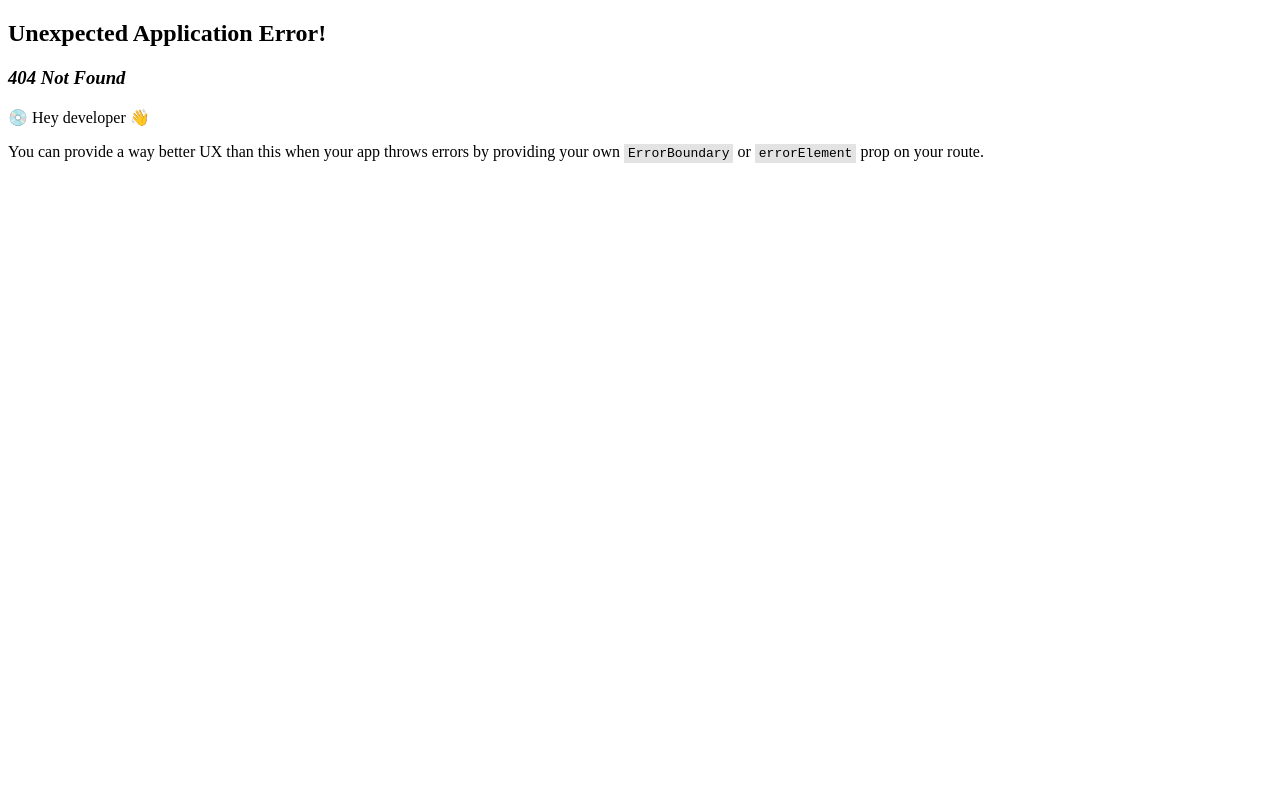
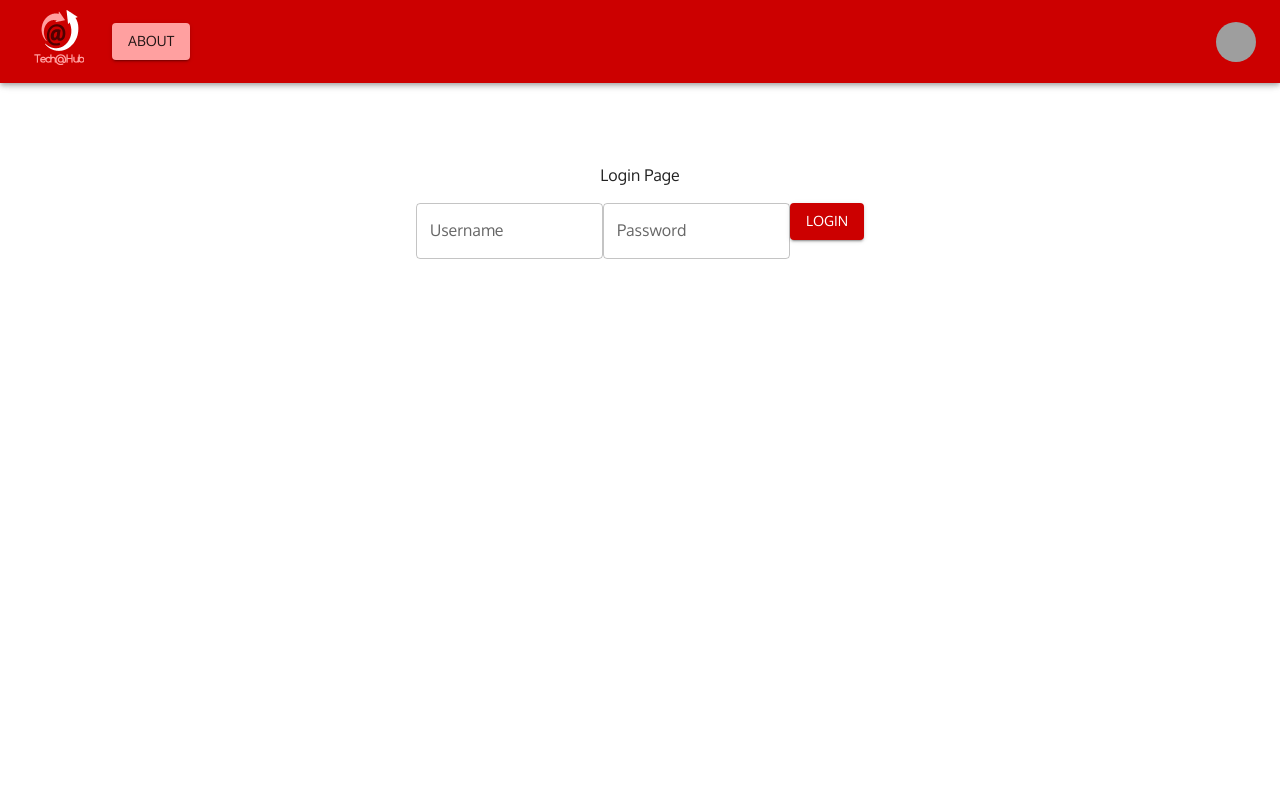
Before and after one commit to Tech-Nc-State/tech-at-hub, a React (Vite) app in the folder frontend/: page /login in a window 1280 px wide. Before the commit this address had no page. Shown: the top 800 px of the page. Built offline with nearby package versions, Linux system fonts and the light colour scheme; grey boxes are pictures that could not be loaded.

Commit message:
Working on setting up a login and signup page, mainly focusing on behavior

```diff
--- a/frontend/src/App.tsx
+++ b/frontend/src/App.tsx
@@ -5,6 +5,7 @@ import { createTheme, ThemeProvider } from "@mui/material/styles";
 
 import NavBar from "./components/navbar";
 import Footer from "./components/footer";
+import { GlobalServices } from "./services/GlobalServices";
 
 const theme = createTheme({
   palette: {
@@ -25,6 +26,7 @@ const theme = createTheme({
 
 function App() {
   return (
+      <GlobalServices>
         <Box>
           <ThemeProvider theme={theme}>
             <CssBaseline />
@@ -37,10 +39,8 @@ function App() {
                 p: 3,
               }}
             >
-          <Paper
-            elevation={10}
+              <Box
                 sx={{
-              borderRadius: 10,
                   width: "70%",
                   height: "100%",
                   minWidth: 700,
@@ -52,11 +52,12 @@ function App() {
                 }}
               >
                 <Outlet />
-          </Paper>
+              </Box>
             </Box>
             <Footer />
           </ThemeProvider>
         </Box>
+      </GlobalServices>
   );
 }
 
--- /dev/null
+++ b/frontend/src/services/GlobalServices.tsx
@@ -0,0 +1,13 @@
+import {UserService} from "./UserService";
+
+/**
+ * Services used application wide
+ * @param children children of this component
+ */
+export function GlobalServices({children}: any) {
+    return (
+        <UserService>
+            {children}
+        </UserService>
+    );
+}
--- /dev/null
+++ b/frontend/src/views/HomePage.tsx
@@ -0,0 +1,25 @@
+import { Box, Button } from "@mui/material";
+import { Link } from "react-router-dom";
+import { useUserService } from "../services/UserService";
+
+function HomePage() {
+
+    const userService = useUserService();
+
+    return (
+        <Box>
+            <p>Home Page</p>
+            <p>
+                {userService.getUser() != null ? userService.getUser.name + "is logged in." : "Not logged in"}
+            </p>
+            <Button variant="contained" href="/login">
+                Login
+            </Button>
+            <Button variant="contained" href="/signup">
+                Signup
+            </Button>
+        </Box>
+    );
+}
+
+export default HomePage;
--- /dev/null
+++ b/frontend/src/views/LoginPage.tsx
@@ -0,0 +1,77 @@
+import { Box, Button, TextField } from "@mui/material";
+import { redirect } from "react-router-dom";
+import axios from "axios";
+import { useUserService } from "../services/UserService";
+import { setToken, getAuthHeader } from "../api/TokenAPI";
+import {useEffect, useState } from "react";
+
+function LoginPage() {
+    const userService = useUserService();
+    const [loginInfo, setLoginInfo] = useState({username: '', password: ''});
+
+    useEffect(() => {
+        if (userService.hasUser()) {
+            redirect("/");
+        }
+    }, []);
+
+    function login(username: string, password: string) {
+        axios
+            .post("http://localhost:5000/auth/login", {
+                username: username,
+                password: password
+            }).then((res) => {
+                setToken({
+                    token: res.data.token,
+                    expiration: res.data.expiration
+                });
+                axios.get("http://localhost:5000/user/me", {
+                    headers: getAuthHeader()
+                }).then((res) => {
+                    userService.setCurrentUser(res.data);
+                }).catch((error) => {
+                    console.log(error)
+                })
+            }).catch((error) => {
+                console.log(error);
+                alert(error);
+        });
+    }
+
+    return (
+        <Box>
+            <p>Login Page</p>
+            <TextField
+                id="standard-basic"
+                label="Username"
+                value={loginInfo.username}
+                onChange={(event) => {
+                    setLoginInfo({
+                        ...loginInfo,
+                        username: event.target.value
+                    });
+                }}
+            />
+            <TextField
+                id="standard-basic"
+                label="Password"
+                type="password"
+                value={loginInfo.password}
+                onChange={(event) => {
+                    setLoginInfo({
+                        ...loginInfo,
+                        password: event.target.value
+                    });
+                }}
+            />
+            <Button
+                variant="contained"
+                onClick={() => login(loginInfo.username, loginInfo.password)}
+            >
+                Login
+            </Button>
+        </Box>
+    );
+}
+
+export default LoginPage;
--- /dev/null
+++ b/frontend/src/views/SignupPage.tsx
@@ -0,0 +1,11 @@
+import { Box } from "@mui/material";
+
+function SignupPage() {
+    return (
+        <Box>
+
+        </Box>
+    );
+}
+
+export default SignupPage;
```
Also changed, not shown: frontend/src/components/listTable.tsx (deleted, +0 -67 lines), frontend/src/components/searchbar.tsx (deleted, +0 -39 lines), frontend/src/main.tsx (+12 -1 lines). Lines whose indentation alone changed are shown as unchanged.
